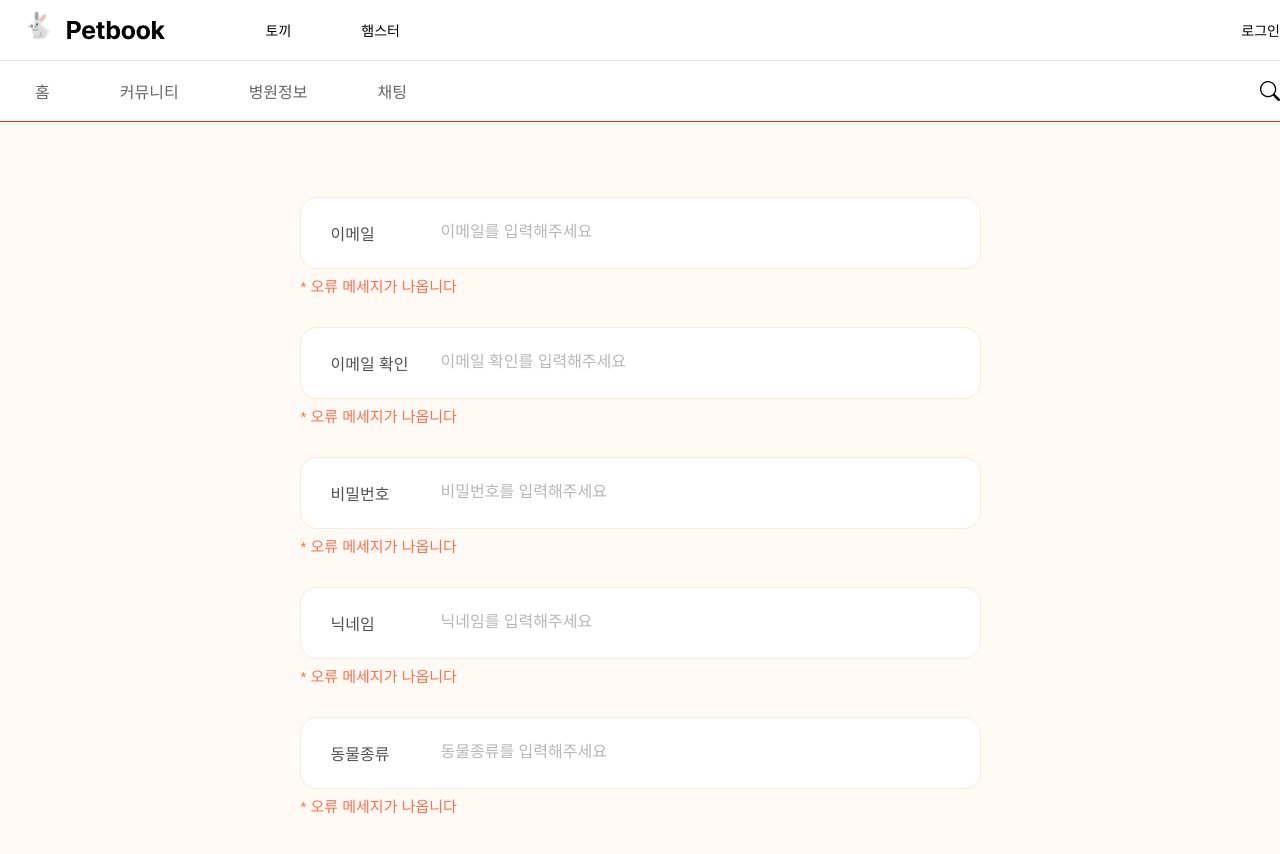
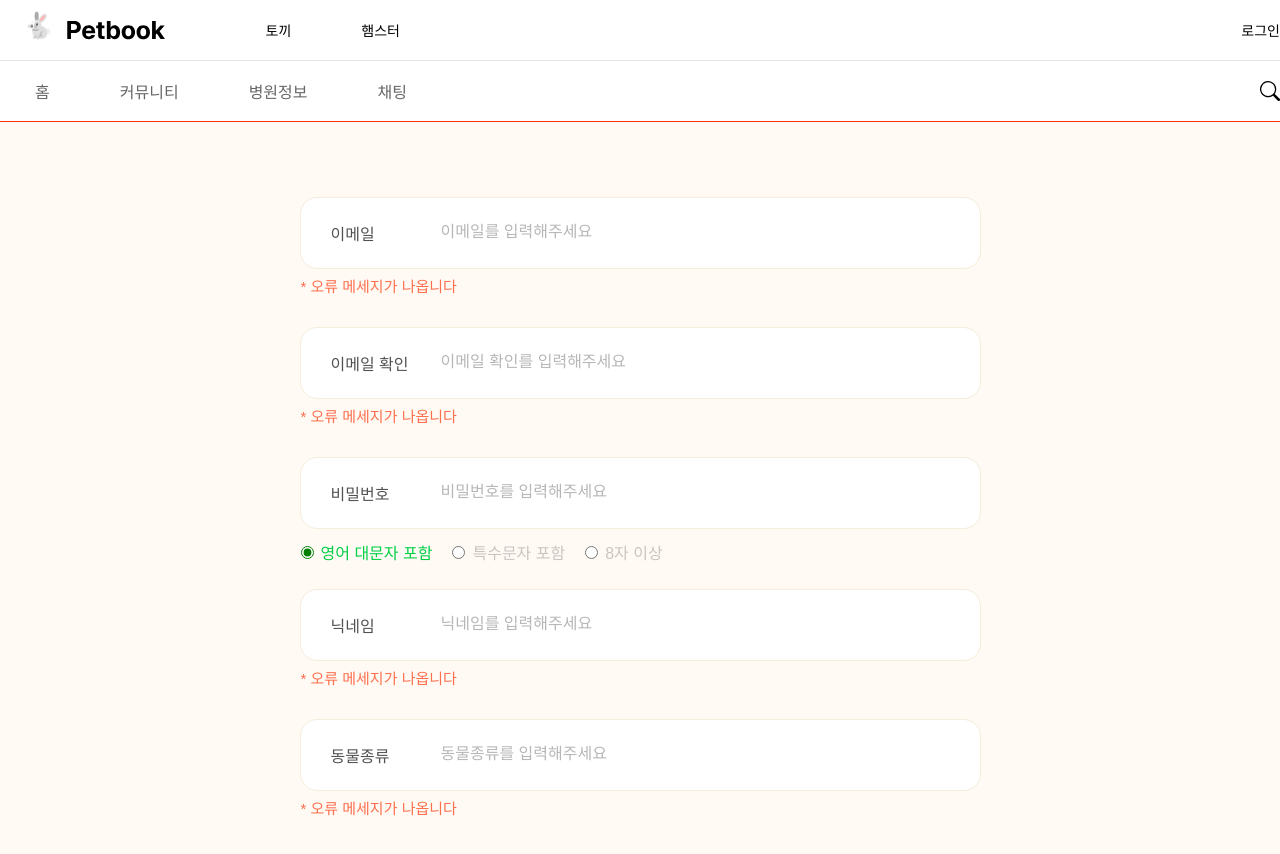
Before and after one commit to K-Slave/petBook-Client, a Next.js app in the folder petbook_fe/: page /login/register in a window 1280 px wide. Shown: the top 854 px of the page. Built offline with nearby package versions, Linux system fonts and the light colour scheme; a web font is replaced by a local one.

Commit message:
add pass radio set value

```diff
--- a/petbook_fe/components/common/ValidationInput.tsx
+++ b/petbook_fe/components/common/ValidationInput.tsx
@@ -13,7 +13,11 @@ const ValidationInput = ({ current }: ValidationProps) => {
           placeholder={`${current}를 입력해주세요 `}
         />
       </div>
-      <div className="err_box">* 오류 메세지가 나옵니다</div>
+      {current !== "비밀번호" ? (
+        <div className="err_box">* 오류 메세지가 나옵니다</div>
+      ) : (
+        <></>
+      )}
     </div>
   );
 };
--- a/petbook_fe/components/register/PasswordInput.tsx
+++ b/petbook_fe/components/register/PasswordInput.tsx
@@ -1,10 +1,57 @@
+import styled from "styled-components";
 import ValidationInput from "@components/common/ValidationInput";
+// import PassInputRadio from "@components/register/PassInputRadio";
+
+const PassCheckWrap = styled.ul`
+  display: flex;
+  margin-top: 12px;
+  li {
+    margin-right: 20px;
+    input,
+    progress {
+      accent-color: green;
+    }
+    label {
+      margin-left: 7px;
+      color: #ccc4c2;
+      &.active {
+        color: #00cf46;
+      }
+    }
+  }
+`;
 
 const PasswordInput = () => {
+  //check의 false ture 로 값 조절
+  const PassCheckType = [
+    {
+      type: "영어 대문자 포함",
+      value: 1,
+      check: true,
+    },
+    { type: "특수문자 포함", value: 2, check: false },
+    { type: "8자 이상", value: 3, check: false },
+  ];
   return (
-    <>
+    <div>
       <ValidationInput current={"비밀번호"} />
-    </>
+      <PassCheckWrap>
+        {PassCheckType.map((item: any, index: number) => {
+          const type = item.type;
+          return (
+            <li key={index}>
+              <input type="radio" id={item.value} checked={item.check} />
+              <label
+                className={item.check ? "active" : ""}
+                htmlFor={item.value}
+              >
+                {type}
+              </label>
+            </li>
+          );
+        })}
+      </PassCheckWrap>
+    </div>
   );
 };
 
```
